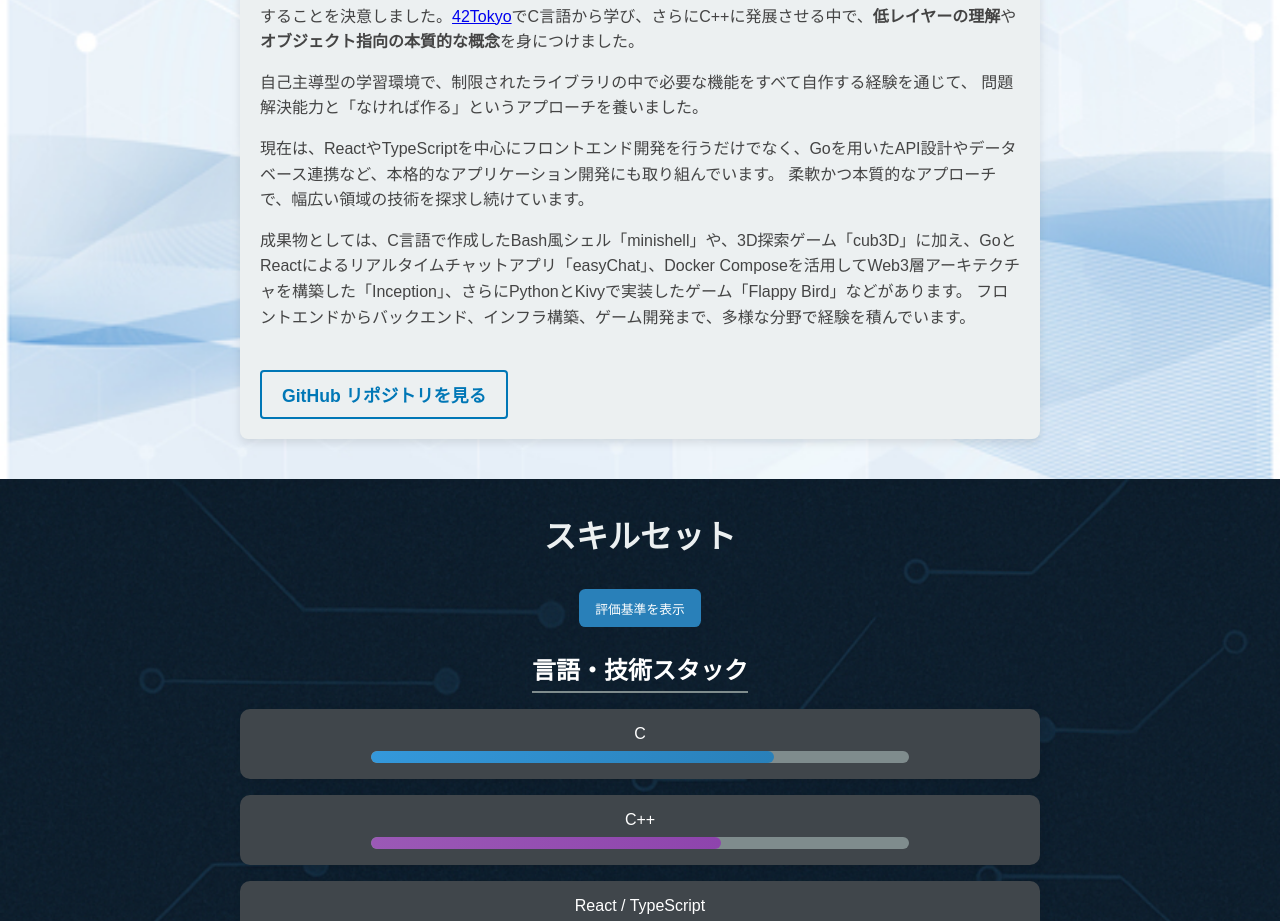
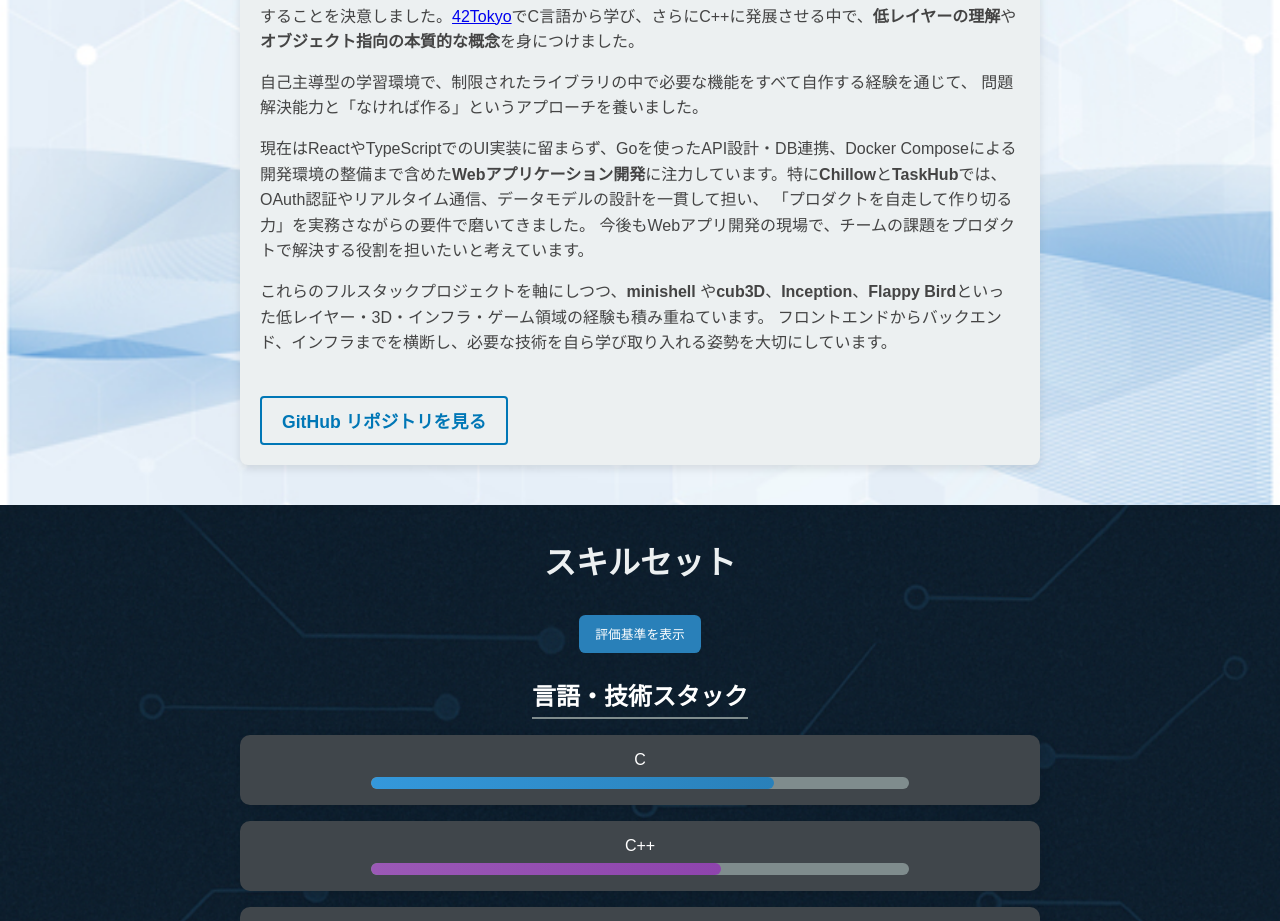
Before and after one commit to fwatanab/portfolio, a React (Create React App) app: page /#/ in a window 1280 px wide. Shown: the part 1002-1923 px from the top of the page. Built offline with nearby package versions, Linux system fonts and the light colour scheme.

Commit message:
アピールポイントの修正

```diff
--- a/src/components/Profile.tsx
+++ b/src/components/Profile.tsx
@@ -27,13 +27,25 @@ const Profile = (): JSX.Element => {
             問題解決能力と「なければ作る」というアプローチを養いました。
           </p>
           <p className="profile-text">
-            現在は、ReactやTypeScriptを中心にフロントエンド開発を行うだけでなく、Goを用いたAPI設計やデータベース連携など、本格的なアプリケーション開発にも取り組んでいます。
-            柔軟かつ本質的なアプローチで、幅広い領域の技術を探求し続けています。
+            現在はReactやTypeScriptでのUI実装に留まらず、Goを使ったAPI設計・DB連携、Docker Composeによる開発環境の整備まで含めた
+            <strong>Webアプリケーション開発</strong>
+            に注力しています。特に
+            <strong>Chillow</strong>
+            と
+            <strong>TaskHub</strong>
+            では、OAuth認証やリアルタイム通信、データモデルの設計を一貫して担い、
+            「プロダクトを自走して作り切る力」を実務さながらの要件で磨いてきました。
+            今後もWebアプリ開発の現場で、チームの課題をプロダクトで解決する役割を担いたいと考えています。
           </p>
 
           <p className="profile-text">
-            成果物としては、C言語で作成したBash風シェル「minishell」や、3D探索ゲーム「cub3D」に加え、GoとReactによるリアルタイムチャットアプリ「easyChat」、Docker Composeを活用してWeb3層アーキテクチャを構築した「Inception」、さらにPythonとKivyで実装したゲーム「Flappy Bird」などがあります。
-            フロントエンドからバックエンド、インフラ構築、ゲーム開発まで、多様な分野で経験を積んでいます。
+            これらのフルスタックプロジェクトを軸にしつつ、
+            <strong>minishell</strong> や
+            <strong>cub3D</strong>、
+            <strong>Inception</strong>、
+            <strong>Flappy Bird</strong>
+            といった低レイヤー・3D・インフラ・ゲーム領域の経験も積み重ねています。
+            フロントエンドからバックエンド、インフラまでを横断し、必要な技術を自ら学び取り入れる姿勢を大切にしています。
           </p>
         </div>
 
```
